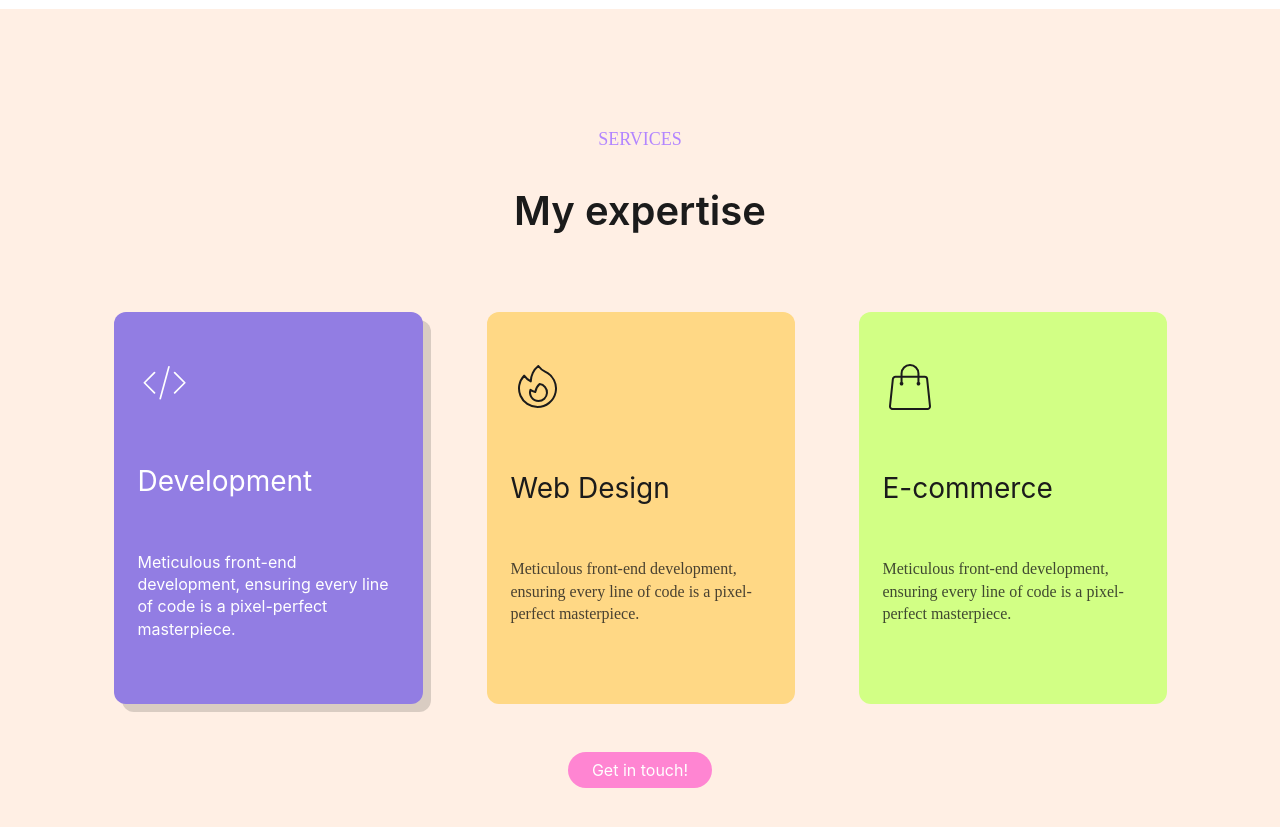
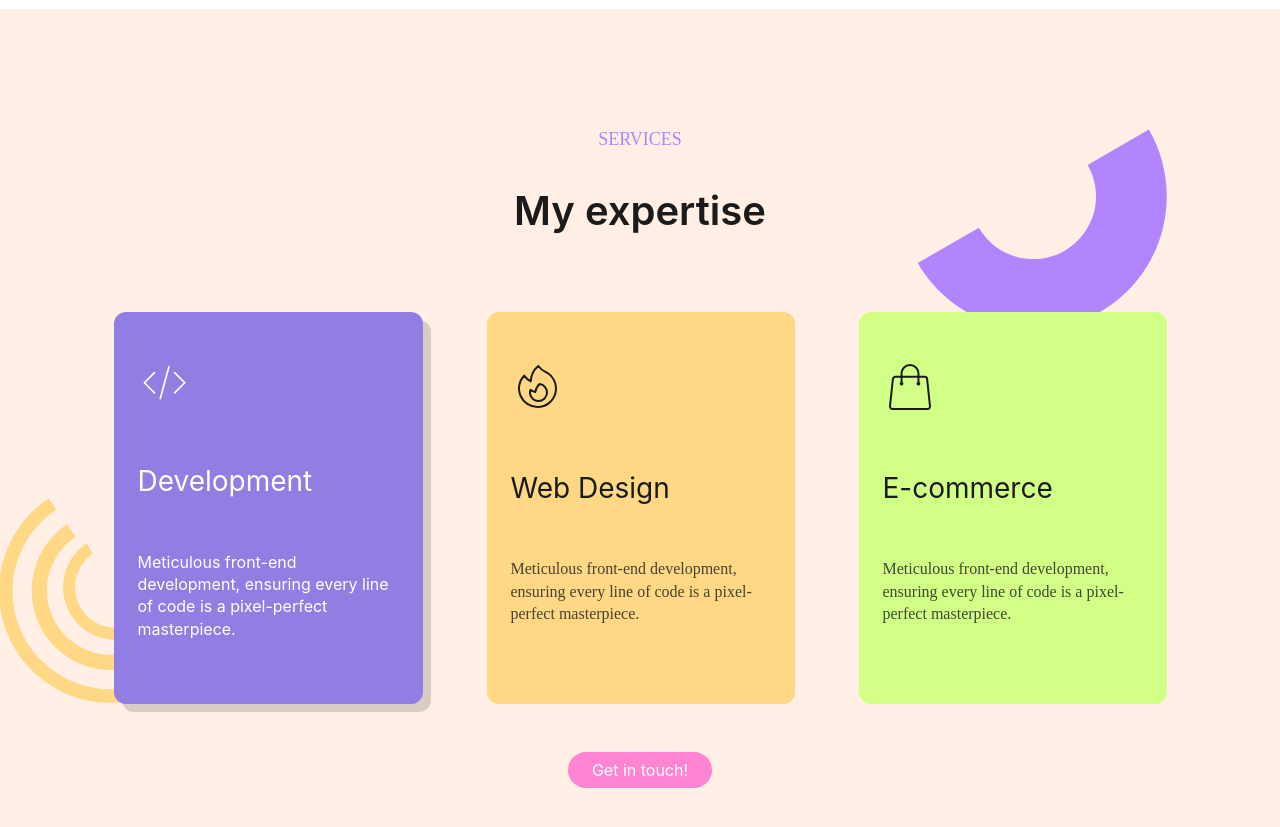
Before and after one commit to Inlvert/digital-experiences_, a React (Create React App) app: page / in a window 1280 px wide. Shown: the part 1660-2487 px from the top of the page. Built offline with nearby package versions, Linux system fonts and the light colour scheme.

Commit message:
add svg for servicesComp

```diff
--- a/src/components/ServicesComp/ServicesComp.module.scss
+++ b/src/components/ServicesComp/ServicesComp.module.scss
@@ -1,5 +1,6 @@
 .wrapper {
   background: var(--LP-2-Light-Colour, #ffefe4);
+
   display: flex;
   width: auto;
   padding: 120px 80px;
@@ -10,10 +11,12 @@
 }
 
 .contentWrapper {
+  position: relative;
   display: flex;
   flex-direction: column;
   align-items: center;
   gap: 48px;
+
 }
 
 .headerWrapper {
@@ -50,6 +53,7 @@
   display: flex;
   align-items: flex-start;
   gap: 64px;
+  z-index: 1;
 }
 
 .cardLayout {
@@ -148,6 +152,17 @@
   color: white;
   &:hover {
     background-color: #b285ff;
-
   }
 }
+
+.circule6 {
+  position: absolute;
+  left: -200px;
+  bottom: 0px;
+  z-index: 1;
+}
+
+.circule7 {
+  position: absolute;
+  right: 0;
+}
--- a/src/components/ServicesComp/index.jsx
+++ b/src/components/ServicesComp/index.jsx
@@ -1,6 +1,8 @@
 import React from "react";
 import styles from "./ServicesComp.module.scss";
 import classNames from "classnames";
+import { ReactComponent as Circul6 } from "./svg/circul6.svg";
+import { ReactComponent as Circul7 } from "./svg/circul7.svg";
 
 export default function ServicesComp() {
   const className = classNames(styles.serviceCard1, styles.cardLayout);
@@ -10,6 +12,8 @@ export default function ServicesComp() {
   return (
     <div className={styles.wrapper}>
       <div className={styles.contentWrapper}>
+        <Circul6 className={styles.circule6} />
+        <Circul7 className={styles.circule7} />
         <div className={styles.headerWrapper}>
           <text className={styles.tagText}>services</text>
           <h2 className={styles.tagH2}>My expertise</h2>
@@ -95,7 +99,6 @@ export default function ServicesComp() {
             </div>
           </div>
         </div>
-
         <a href="##" className={styles.btn}>
           Get in touch!
         </a>
```
Also changed, not shown: src/components/ServicesComp/svg/circul6.svg (added), src/components/ServicesComp/svg/circul7.svg (added).
